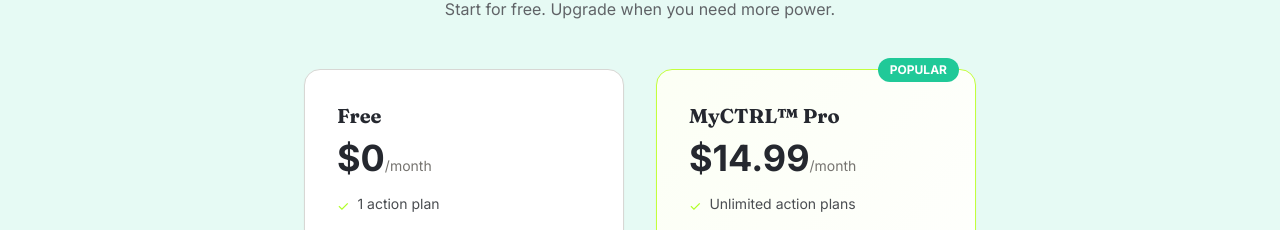
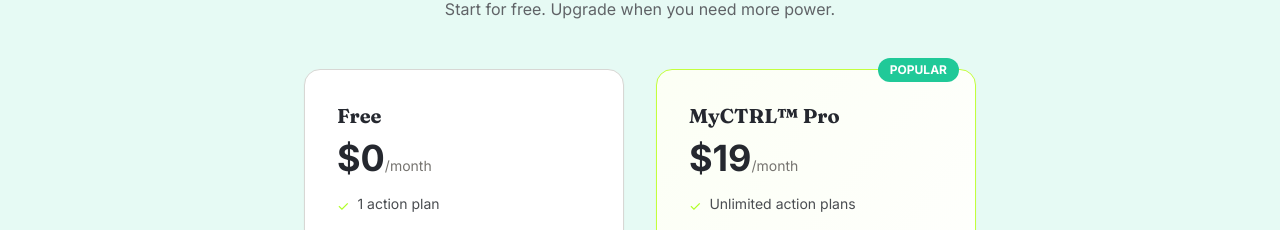
Before and after one commit to sgeorge1159-stack/mylifectrl, a React (Vite) app in the folder client/: page / in a window 1280 px wide. Shown: the part 2171-2401 px from the top of the page. Built offline with nearby package versions, Linux system fonts and the light colour scheme.

Commit message:
Fix landing page Pro price: 4.99 → 9 to match pricing page

```diff
--- a/client/src/pages/Landing.tsx
+++ b/client/src/pages/Landing.tsx
@@ -268,7 +268,7 @@
               </div>
               <h3 className="text-xl font-bold font-display text-calm-900 mb-2">MyCTRL™ Pro</h3>
               <div className="mb-4">
-                <span className="text-4xl font-bold text-calm-900">$14.99</span>
+                <span className="text-4xl font-bold text-calm-900">$19</span>
                 <span className="text-calm-500 text-sm">/month</span>
               </div>
               <ul className="space-y-3 mb-8 flex-1">
```
